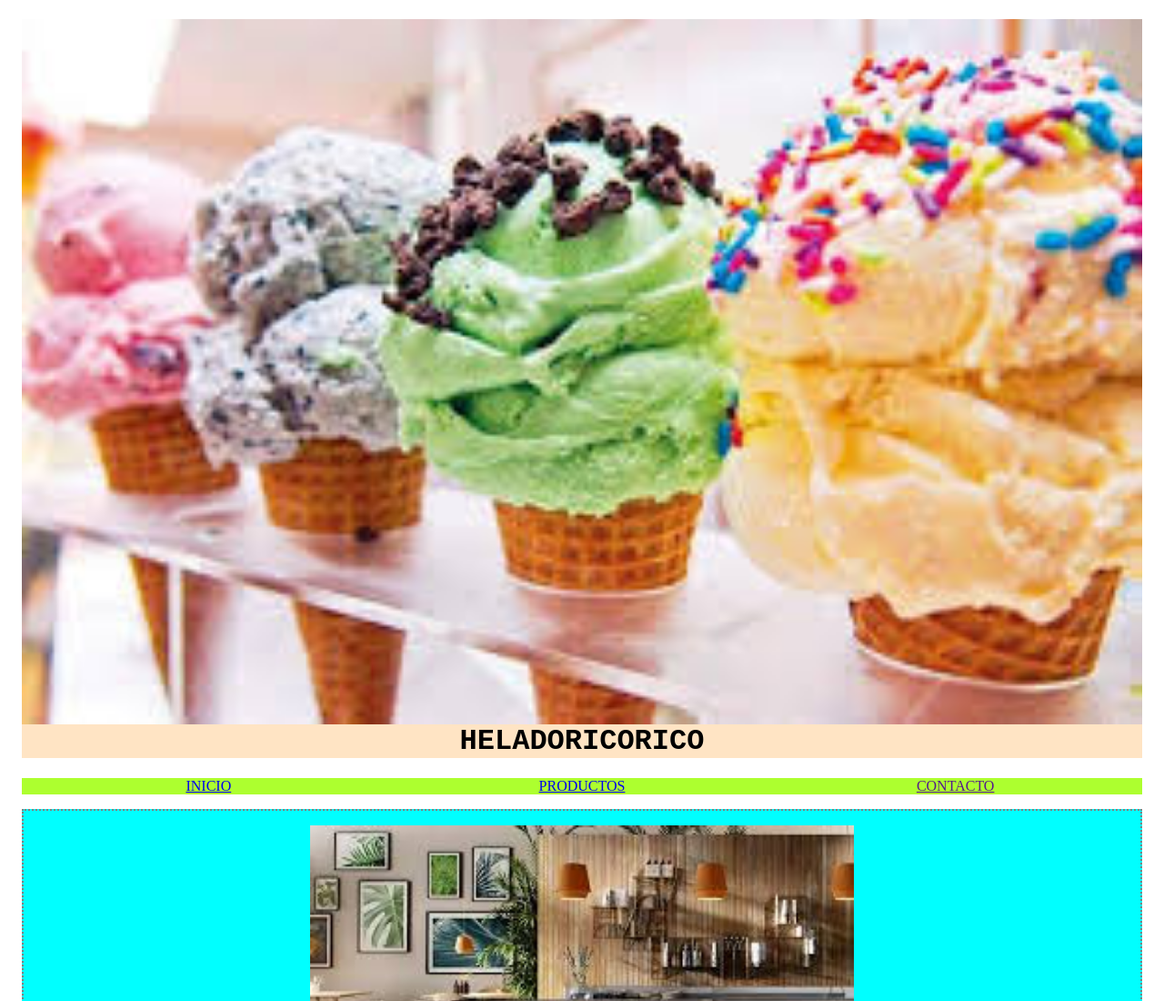
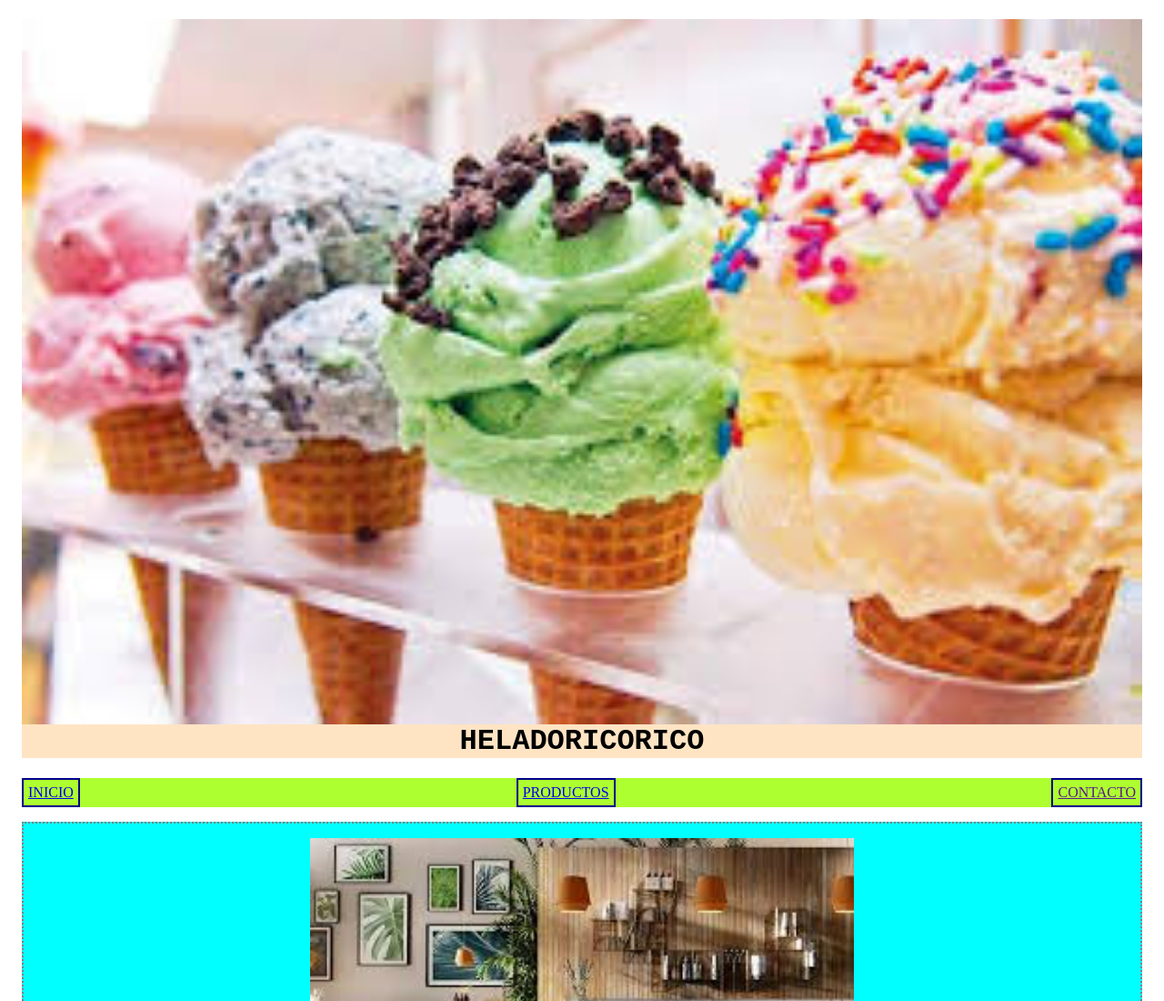
Before and after one commit to Melva25/webdesign, a plain HTML site: page Proyecto/index.html in a window 1280 px wide. Shown: the top 1100 px of the page at 91% size. Drawn offline with Linux system fonts and the light colour scheme.

Commit message:
Update style.css

```diff
--- a/Proyecto/css/style.css
+++ b/Proyecto/css/style.css
@@ -24,13 +24,15 @@ nav{
 
 }
 ul{
-    display: grid;
+    display: flex;
     grid-template-columns: repeat(3, 1fr);
+    justify-content: space-between;
     text-align: center;
+    list-style: none;
     margin: 0 auto;
 }
 ul li{
-    list-style: none;
+    border: darkblue solid 2px;padding: 5px;
 }
 main{
     padding: 16px;
```
